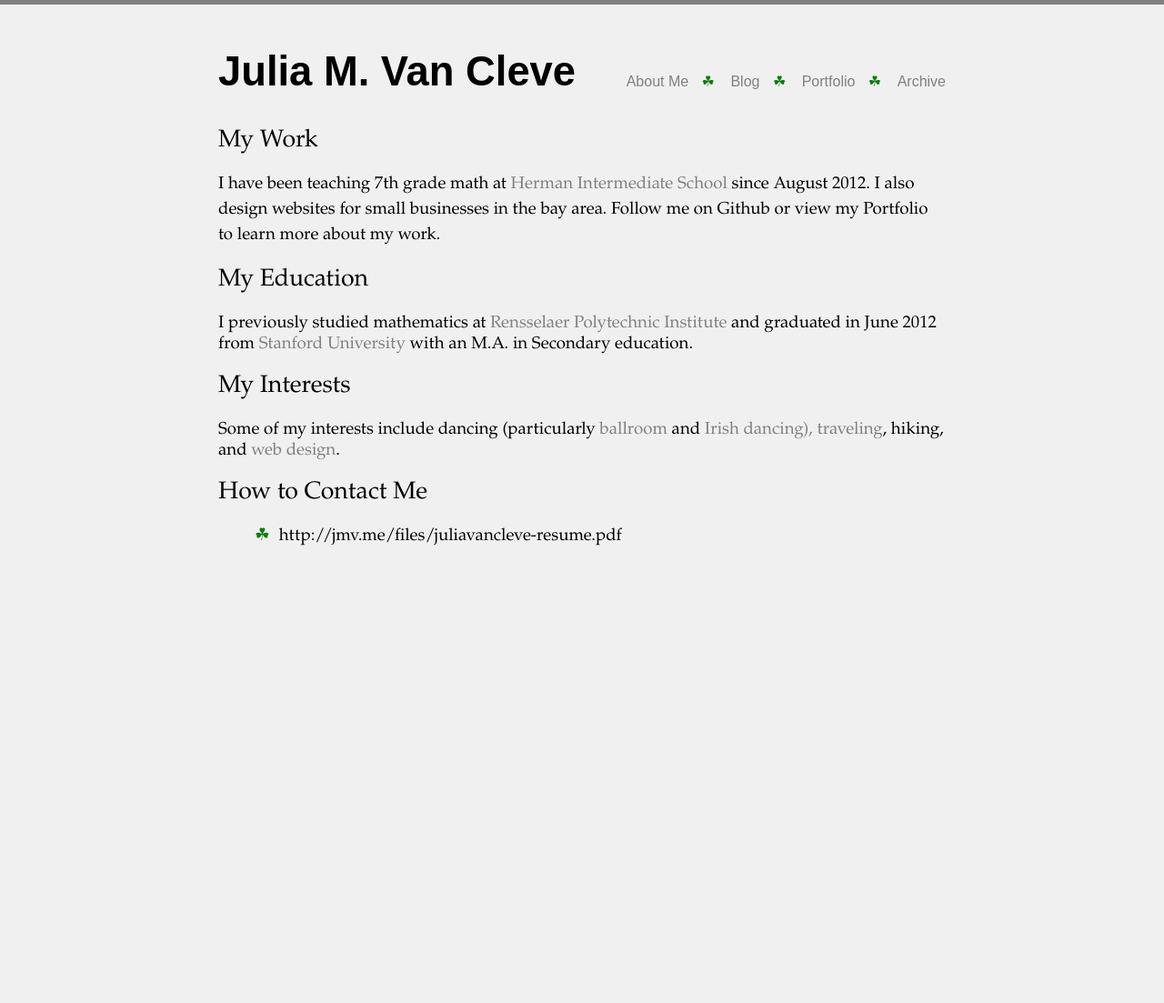
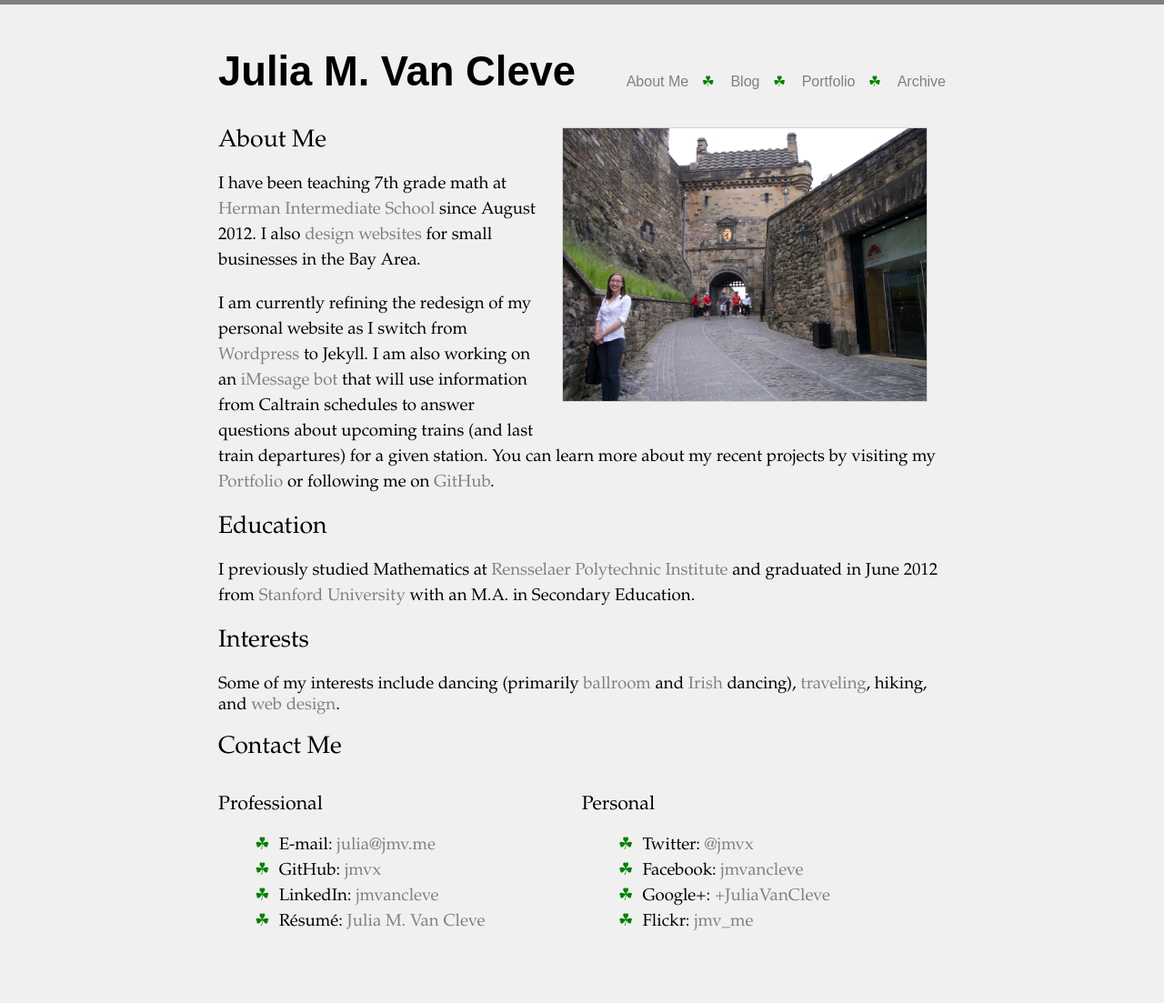
Before and after one commit to jmvx/jmv.me, a Jekyll site: the page built from index.html, in a window 1280 px wide. Shown: the whole page at 91% size. Built offline with Jekyll 4.4.1, drawn with Linux system fonts in a browser that asks for light colours; before the commit the page ends 900 px from its top, so only the background shows below that.

Commit message:
Added "About Me" information to front page

```diff
--- a/index.html
+++ b/index.html
@@ -2,17 +2,35 @@
 layout: default
 description: This is my website
 ---
+<img src="/images/profile.jpg" class="medium right" title="edinburgh castle" />
+<h1>About Me</h1>
+<p>I have been teaching 7th grade math at <a href="http://www.ogsd.k12.ca.us/html/schoolinfo.html" target="_blank">Herman Intermediate School</a> since August 2012. I also <a href="/portfolio/">design websites</a> for small businesses in the Bay Area.</p>
 
-<h1>My Work</h1>
-<p>I have been teaching 7th grade math at <a href="http://www.ogsd.k12.ca.us/html/schoolinfo.html" target="_blank">Herman Intermediate School</a> since August 2012. I also design websites for small businesses in the bay area. Follow me on Github or view my Portfolio to learn more about my work.</p>
+<p>I am currently refining the redesign of my personal website as I switch from <a href="/blog/wordpress/">Wordpress</a> to Jekyll. I am also working on an <a href="/blog/caltrain-imessage-bot/">iMessage bot</a> that will use information from Caltrain schedules to answer questions about upcoming trains (and last train departures) for a given station. You can learn more about my recent projects by visiting my <a href="/portfolio/">Portfolio</a> or following me on <a href="https://github.com/jmvx" target="_blank">GitHub</a>.</p>
 
-<h1>My Education</h1>
-</p>I previously studied mathematics at <a href="http://rpi.edu/dept/math/" target="_blank">Rensselaer Polytechnic Institute</a> and graduated in June 2012 from <a href="https://gse-step.stanford.edu/" target="_blank">Stanford University</a> with an M.A. in Secondary education.</p>
+<h1>Education</h1>
+<p>I previously studied Mathematics at <a href="http://rpi.edu/dept/math/" target="_blank">Rensselaer Polytechnic Institute</a> and graduated in June 2012 from <a href="https://gse-step.stanford.edu/" target="_blank">Stanford University</a> with an M.A. in Secondary Education.</p>
 
-<h1>My Interests</h1>
-</p>Some of my interests include dancing (particularly <a href="http://ballroom.union.rpi.edu/" target="_blank">ballroom</a> and <a href="http://ceili.stanford.edu/" target="_blank">Irish<a/> dancing), <a href="https://www.flickr.com/photos/jmv_me/collections/72157628803033533/" target="_blank">traveling</a>, hiking, and <a href="https://github.com/" target="_blank">web design</a>.</p>
+<h1>Interests</h1>
+</p>Some of my interests include dancing (primarily <a href="http://ballroom.union.rpi.edu/" target="_blank">ballroom</a> and <a href="http://ceili.stanford.edu/" target="_blank">Irish</a> dancing), <a href="https://www.flickr.com/photos/jmv_me/collections/72157628803033533/" target="_blank">traveling</a>, hiking, and <a href="https://github.com/" target="_blank">web design</a>.</p>
 
-<h1>How to Contact Me</h1>
+<h1>Contact Me</h1>
+<div class="double">
+<h2>Professional</h2>
 <ul>
-    <li>http://jmv.me/files/juliavancleve-resume.pdf</li>
+    <li>E-mail: <a href="mailto:julia@jmv.me">julia@jmv.me</a></li>
+    <li>GitHub: <a href="https://github.com/jmvx" target="_blank">jmvx</a></li>
+    <li>LinkedIn: <a href="www.linkedin.com/in/jmvancleve/" target="_blank">jmvancleve</a></li>
+    <li>Résumé: <a href="http://jmv.me/files/juliavancleve-resume.pdf">Julia M. Van Cleve</a></li>
 </ul>
+</div>
+
+<div class="double">
+<h2>Personal</h2>
+<ul>
+    <li>Twitter: <a href="https://twitter.com/jmvx" target="_blank">@jmvx</a></li>
+    <li>Facebook: <a href="https://www.facebook.com/jmvancleve" target="_blank">jmvancleve</a></li>
+    <li>Google+: <a href="https://plus.google.com/+JuliaVanCleve/posts" target="_blank">+JuliaVanCleve</a></li>
+    <li>Flickr: <a href="https://www.flickr.com/photos/jmv_me/" target="_blank">jmv_me</a></li>
+</ul>
+</div>
```
